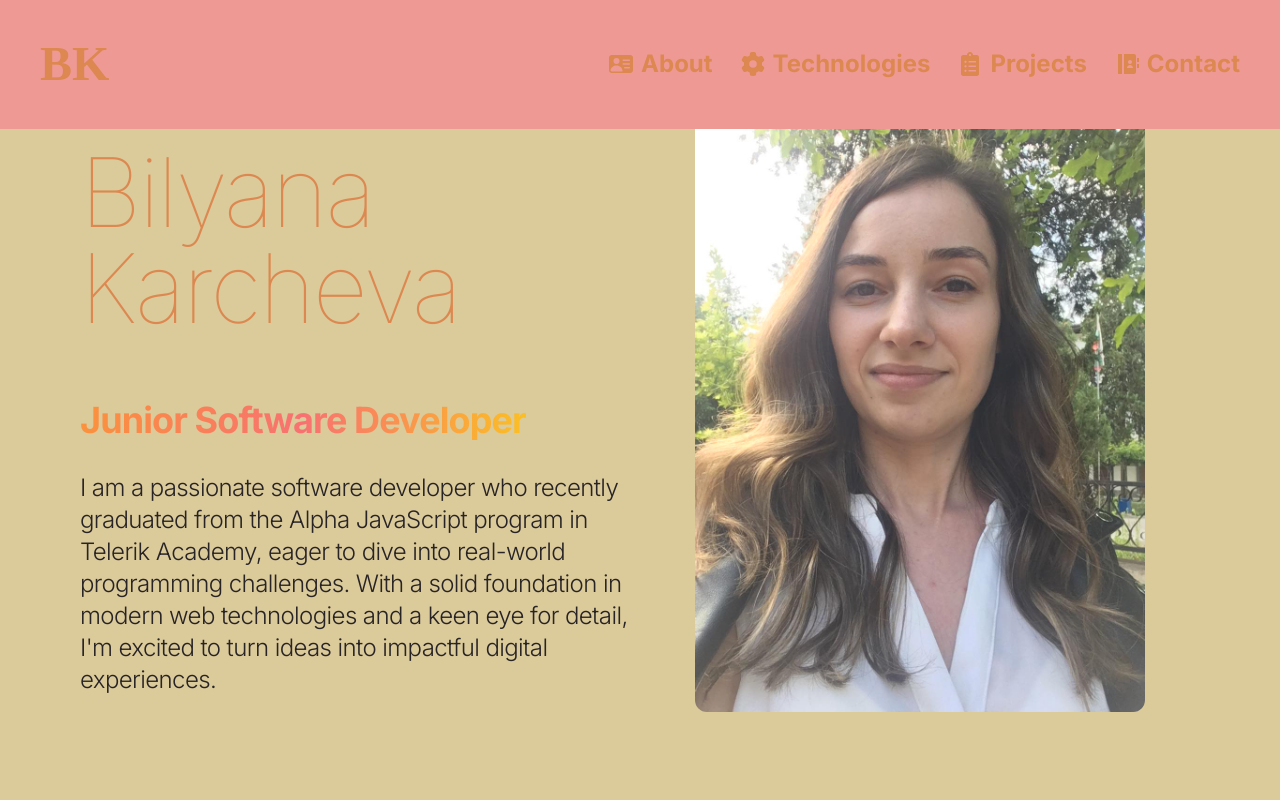
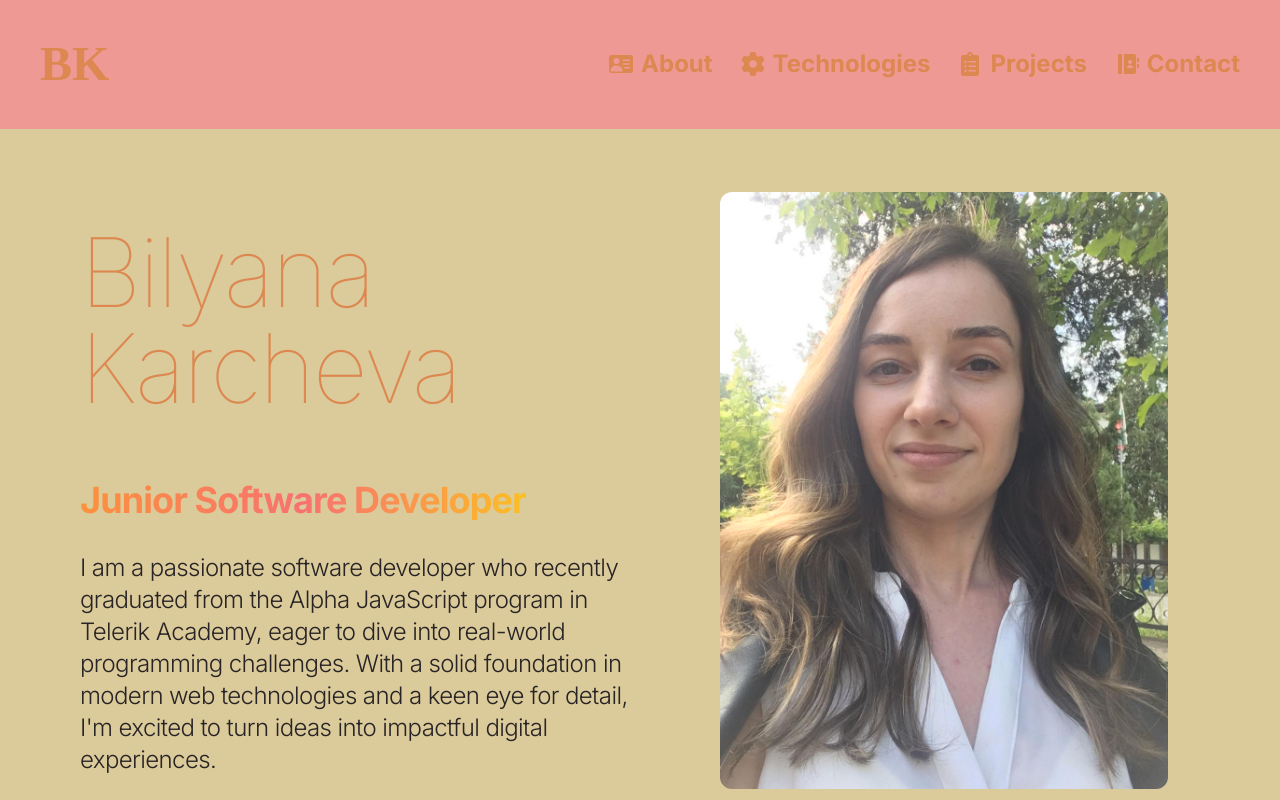
Before and after one commit to bilyanakarcheva/my-portfolio, a React (Vite) app: page / in a window 1280 px wide. Shown: the top 800 px of the page. Built offline with nearby package versions, Linux system fonts and the light colour scheme; a web font is replaced by a local one.

Commit message:
Amend position of elements in hero component to be more centralized

```diff
--- a/src/views/Hero/Hero.tsx
+++ b/src/views/Hero/Hero.tsx
@@ -14,7 +14,7 @@ function Hero() {
   });
 
   return (
-    <div id="hero" className="border-b border-base-200 p-20 lg:mb-35">
+    <div id="hero" className="flex flex-col w-full justify-center h-auto items-center border-b border-base-200 p-20 mt-20 lg:mb-35">
       <div className="flex flex-wrap">
         <div className="w-full lg:w-1/2">
           <div className="flex flex-col items-center lg:items-start">
@@ -41,8 +41,8 @@ function Hero() {
             </motion.p>
           </div>
         </div>
-        <div className='w-full flex flex-wrap justify-center lg:w-1/2'>
-          <div className="flex lg:max-w-lg lg:m-8">
+        <div className='w-full flex lg:pl-12 lg:w-1/2'>
+          <div className="lg:max-w-lg lg:m-8">
             <motion.img
               initial={{ opacity: 0, x: 100 }}
               animate={{ opacity: 1, x: 0 }}
```
